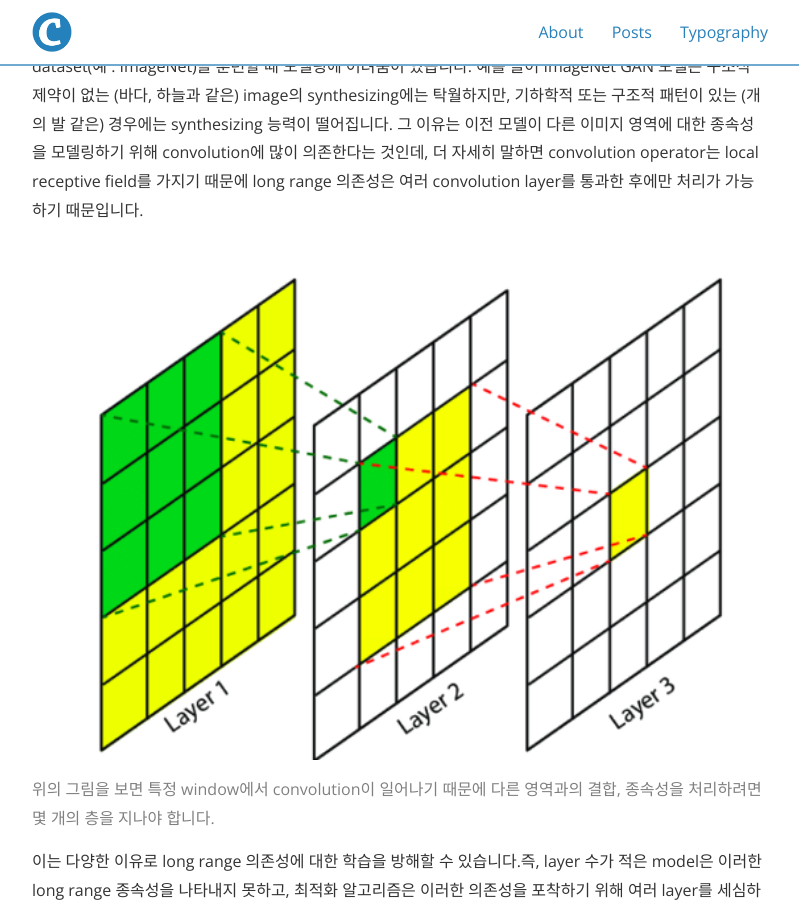
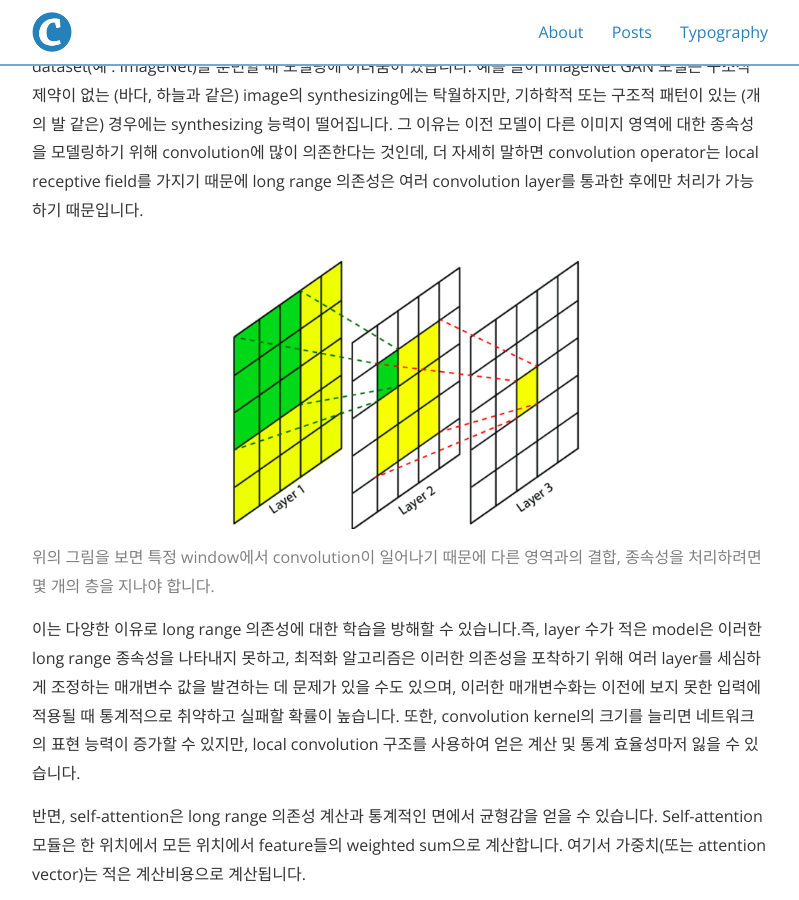
Before and after one commit to deep-generative-models-AIM5036/deep-generative-models-AIM5036.github.io, a Jekyll site: the page built from _posts/2022-11-10-SAGAN.md, in a window 1280 px wide and 900 px high, scrolled down 495 px. Shown: the whole window, without its empty margins (240-1039 px from the left). Built offline with Jekyll 4.4.1, drawn with Linux system fonts in a browser that asks for light colours; nearby versions of some CDN libraries; formulas are drawn with MathJax 3.

Commit message:
fix image size

```diff
--- a/_posts/2022-11-10-SAGAN.md
+++ b/_posts/2022-11-10-SAGAN.md
@@ -14,7 +14,7 @@ published: true
 # 1. Introduction
 컴퓨터 비전 분야에서 이미지 합성은 매우 중요한 문제입니다. deep convolutional network 기반 GAN은 image synthesis에서 매우 성공적이지만, convolution GAN에서 생성된 sample을 보면 multi-class dataset(예 : ImageNet)을 훈련할 때 모델링에 어려움이 있습니다. 예를 들어 ImageNet GAN 모델은 구조적 제약이 없는 (바다, 하늘과 같은) image의 synthesizing에는 탁월하지만, 기하학적 또는 구조적 패턴이 있는 (개의 발 같은) 경우에는 synthesizing 능력이 떨어집니다. 그 이유는 이전 모델이 다른 이미지 영역에 대한 종속성을 모델링하기 위해 convolution에 많이 의존한다는 것인데, 더 자세히 말하면 convolution operator는 local receptive field를 가지기 때문에 long range 의존성은 여러 convolution layer를 통과한 후에만 처리가 가능하기 때문입니다.
 
-<p align="center"><img src="/SAGAN_img/convolution.png"></p>
+<p align="center"><img src="/SAGAN_img/convolution.png" style="max-width: 50%"></p>
 <span style="color:#808080">위의 그림을 보면 특정 window에서 convolution이 일어나기 때문에 다른 영역과의 결합, 종속성을 처리하려면 몇 개의 층을 지나야 합니다.</span>
 <br>
 
@@ -52,7 +52,7 @@ GAN은 image to image translation, text to image translation을 포함한 다양
 
 아래 그림은 Transformer의 모델 구조이고, self-attention은 트랜스포머의 핵심입니다.
 
-![transformer](/SAGAN_img/transformer.png)
+<img src="/SAGAN_img/transformer.png" style="max-width: 50%">
 
 Transformer 논문(Attention is All You Need)에서 저자는 기계번역 모델이 오직 self-attention 모델만 사용함으로써 SOTA 수준의 결과를 이룬것을 보여주었습니다. 다른 논문에서는 Image Transformer 모델을 제안했는데, self-attention을 이미지 생성을 위해 autoregressive 모델에 추가하기 위함이었습니다. 또 다른 논문에서는 self-attention을 video sequence에서 spatial-temporal dependency를 모델링 하기 위해 non-local operation으로 형태화하였습니다. 이 모든 것은 global함을 갖기 위해 attention을 적용한 것입니다.
 
```
